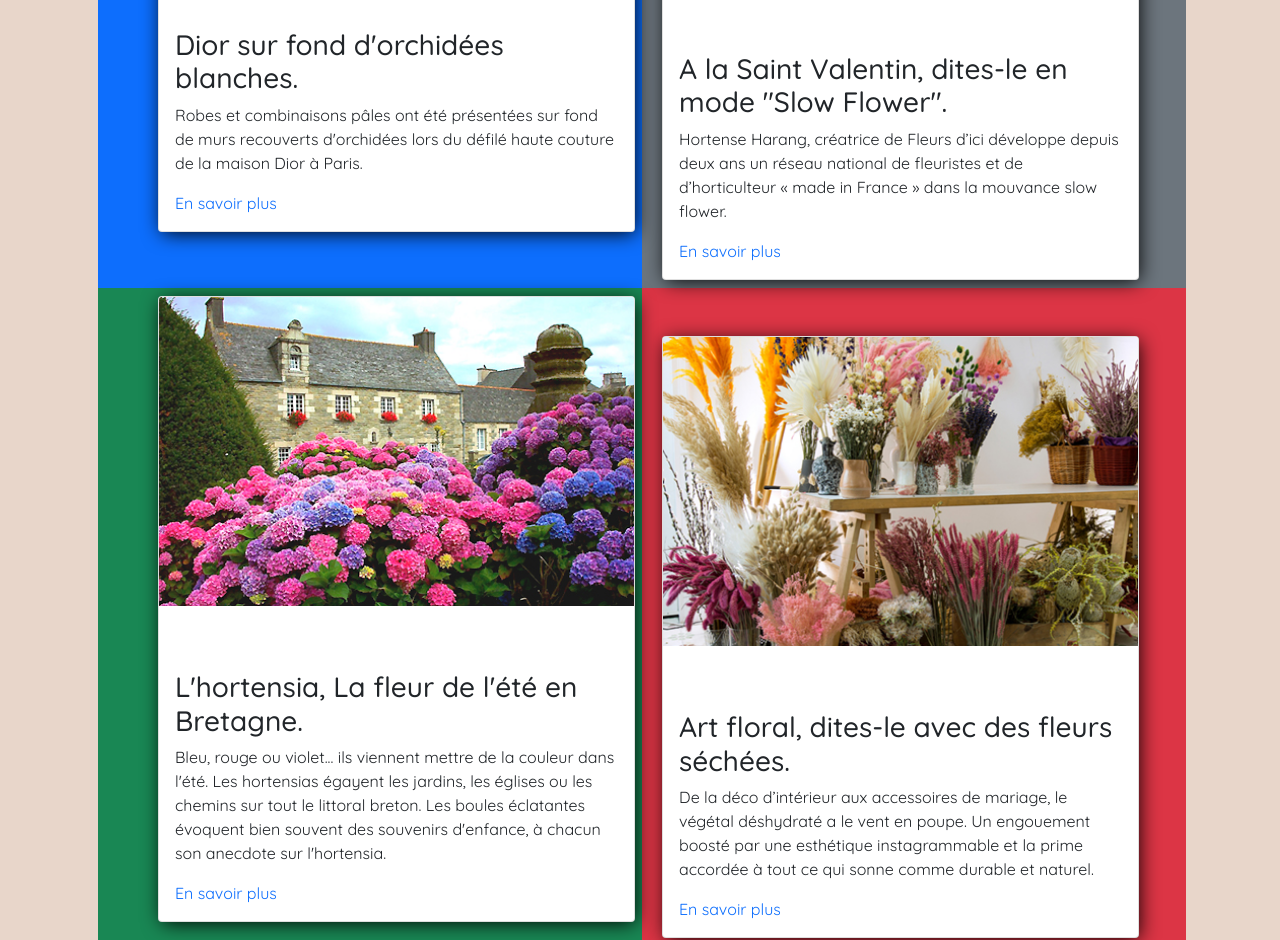
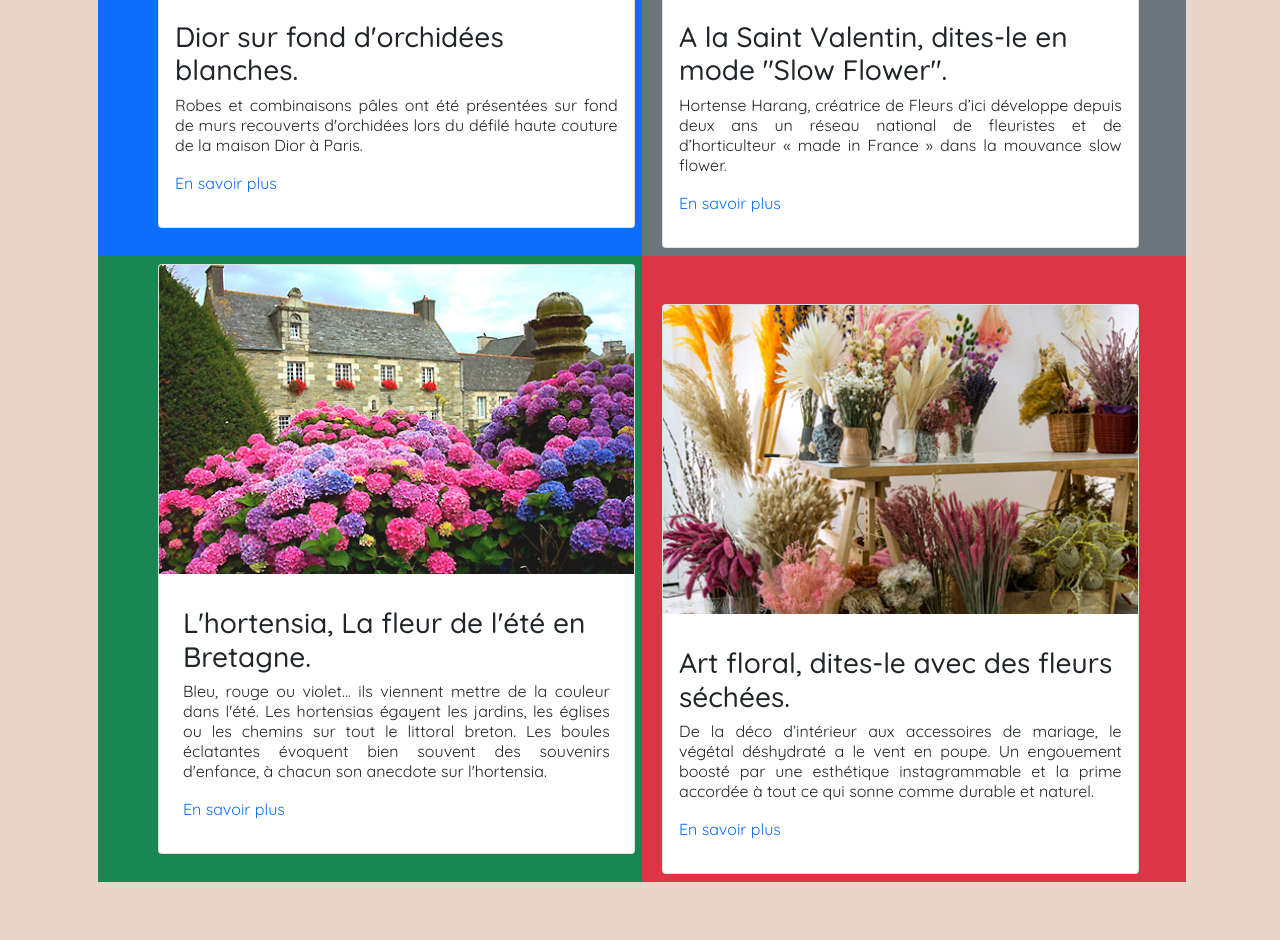
Before and after one commit to melinepoissonnier/Projet_site_vitrine, a plain HTML site: page actuels.html in a window 1280 px wide. Shown: the part 600-1540 px from the top of the page. Drawn offline with nearby package versions, Linux system fonts and the light colour scheme.

Commit message:
V03 page actuels ajouter style pour text

```diff
--- a/actuels.css
+++ b/actuels.css
@@ -3,19 +3,6 @@ body {
   background: #e8d6ca;
   margin: auto;
   font-family: "Quicksand", sans-serif;
-}
-
-.articl {
-  -webkit-box-shadow: 2px 3px 20px -2px #000000;
-  box-shadow: 2px 3px 20px -2px #000000;
-  transition: 0.3s ease-in-out;
-}
-
-.articl:hover {
-  -ms-transform: scale(0.9);
-  -webkit-transform: scale(0.9);
-  transform: scale(0.9);
-  box-shadow: none;
 }
 
 /* FOOTER */
@@ -41,6 +28,9 @@ body {
   font-family: "Quicksand", sans-serif;
   font-size: small;
 }
+.card-text {
+  text-align: justify;
+}
 /*MEDIA QUERY TABLETTE*/
 @media screen and (min-width: 650px) and (max-width: 1100px) {
   .container {
--- a/actuels.html
+++ b/actuels.html
@@ -102,11 +102,11 @@
                 alt="images"
                 id="img1"
               />
-              <div class="card-body mt-lg-4">
+              <div class="card-body mt-lg-3 mb-lg-3">
                 <h5 class="card-title fs-3">
                   Dior sur fond d'orchidées blanches.
                 </h5>
-                <p class="card-text">
+                <p class="card-text lh-sm">
                   Robes et combinaisons pâles ont été présentées sur fond de
                   murs recouverts d'orchidées lors du défilé haute couture de la
                   maison Dior à Paris.
@@ -129,11 +129,11 @@
                 alt="images"
                 id="img2"
               />
-              <div class="card-body mt-lg-5">
+              <div class="card-body mt-lg-3 mb-lg-3">
                 <h5 class="card-title fs-3">
                   A la Saint Valentin, dites-le en mode "Slow Flower".
                 </h5>
-                <p class="card-text">
+                <p class="card-text lh-sm">
                   Hortense Harang, créatrice de Fleurs d’ici développe depuis
                   deux ans un réseau national de fleuristes et de d’horticulteur
                   « made in France » dans la mouvance slow flower.
@@ -158,11 +158,11 @@
                 alt="images"
                 id="img3"
               />
-              <div class="card-body mt-lg-5">
-                <h5 class="card-title fs-3">
+              <div class="card-body p-lg-4 mt-lg-2 mb-lg-2">
+                <h5 class="card-title  fs-3">
                   L'hortensia, La fleur de l'été en Bretagne.
                 </h5>
-                <p class="card-text">
+                <p class="card-text lh-sm">
                   Bleu, rouge ou violet... ils viennent mettre de la couleur
                   dans l'été. Les hortensias égayent les jardins, les églises ou
                   les chemins sur tout le littoral breton. Les boules éclatantes
@@ -185,11 +185,11 @@
                 alt="images"
                 id="img4"
               />
-              <div class="card-body mt-lg-5">
+              <div class="card-body mt-lg-3 mb-lg-3">
                 <h5 class="card-title fs-3">
                   Art floral, dites-le avec des fleurs séchées.
                 </h5>
-                <p class="card-text">
+                <p class="card-text lh-sm">
                   De la déco d’intérieur aux accessoires de mariage, le végétal
                   déshydraté a le vent en poupe. Un engouement boosté par une
                   esthétique instagrammable et la prime accordée à tout ce qui
```
